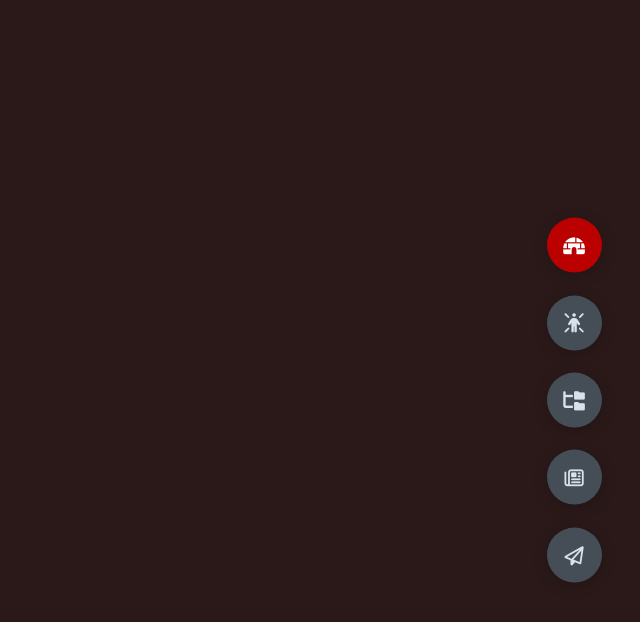
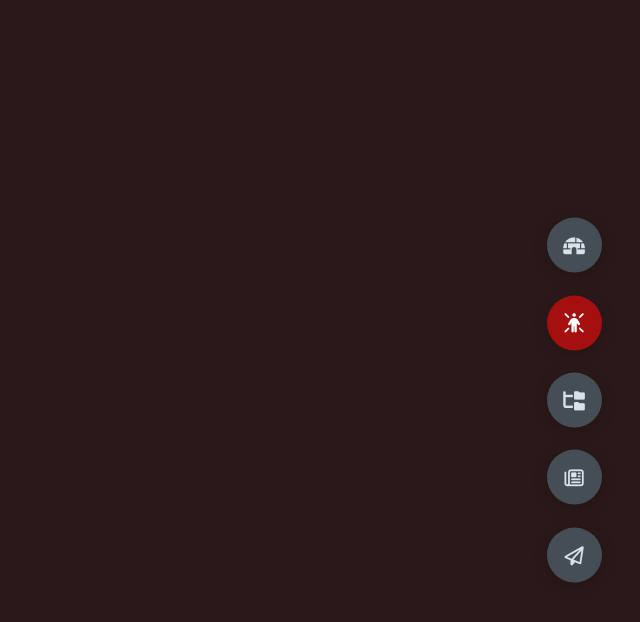
Before and after one commit to hyperionao/portfoliosite, a plain HTML site: page index.html in a window 1280 px wide. Both pictures are taken after a click on the element 1214 px from the left and 322 px from the top of the page. Shown: the whole page, without its empty margins (640-1280 px from the left). Drawn offline with Linux system fonts and the light colour scheme.

Commit message:
Fixed issues with active button (1)

```diff
--- a/app.js
+++ b/app.js
@@ -6,10 +6,10 @@ const allSections = document.querySelectorAll('.main-content');
 function PageTransition(){
     //Button click actice class
     for (let i = 0; i < sectBtn.length; i++){
-        sectBtn[i].addEventListener('click', ()=> {
+        sectBtn[i].addEventListener('click', function() {
             let currentBtn = document.querySelectorAll('.active-btn');
-            currentBtn[0].classList = currentBtn[0].className.replace('active-btn', '');
-            this.className += ' active-btn'
+            currentBtn[0].className = currentBtn[0].className.replace('active-btn', '');
+            this.className += ' active-btn';
 
         })
     }
--- a/index.html
+++ b/index.html
@@ -39,5 +39,8 @@
             <i class="fa-regular fa-paper-plane"></i>
         </div>
     </div>
+
+    <script src="app.js"
+    ></script>
 </body>
 </html>
```
